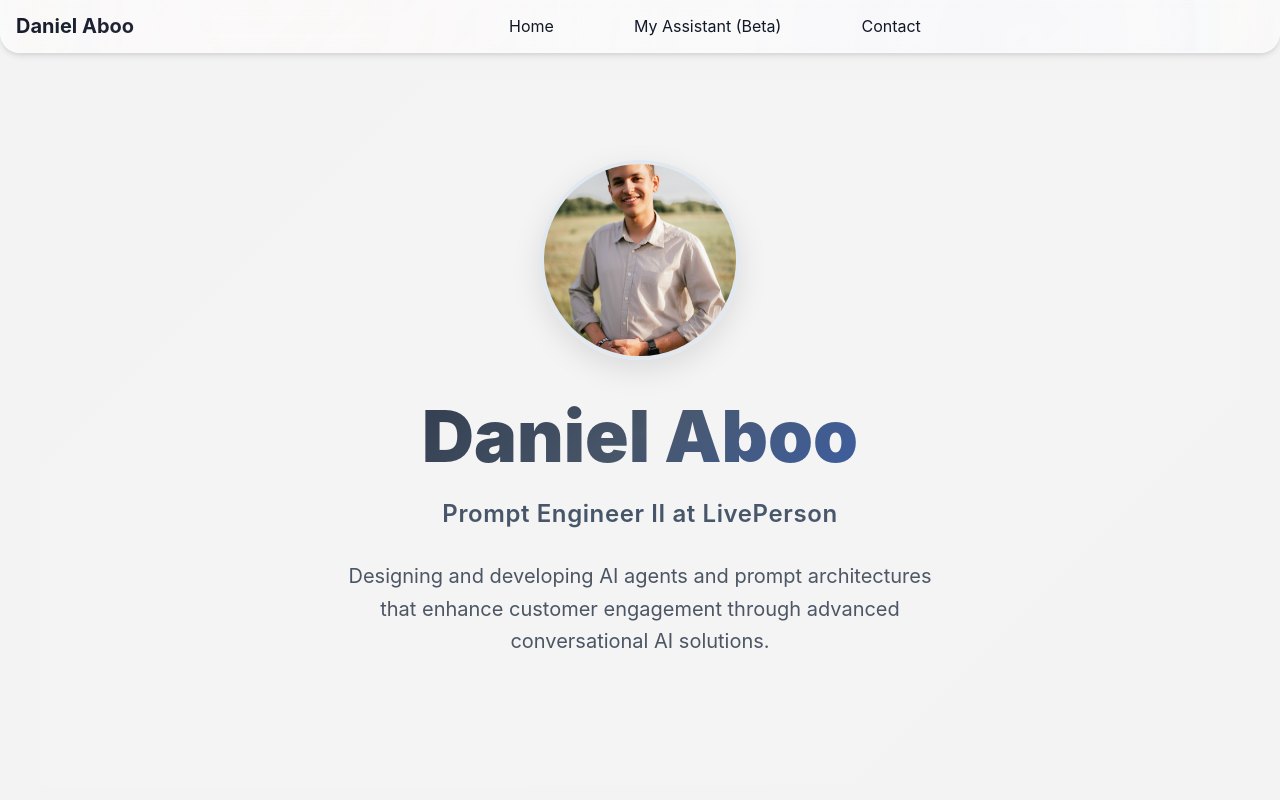
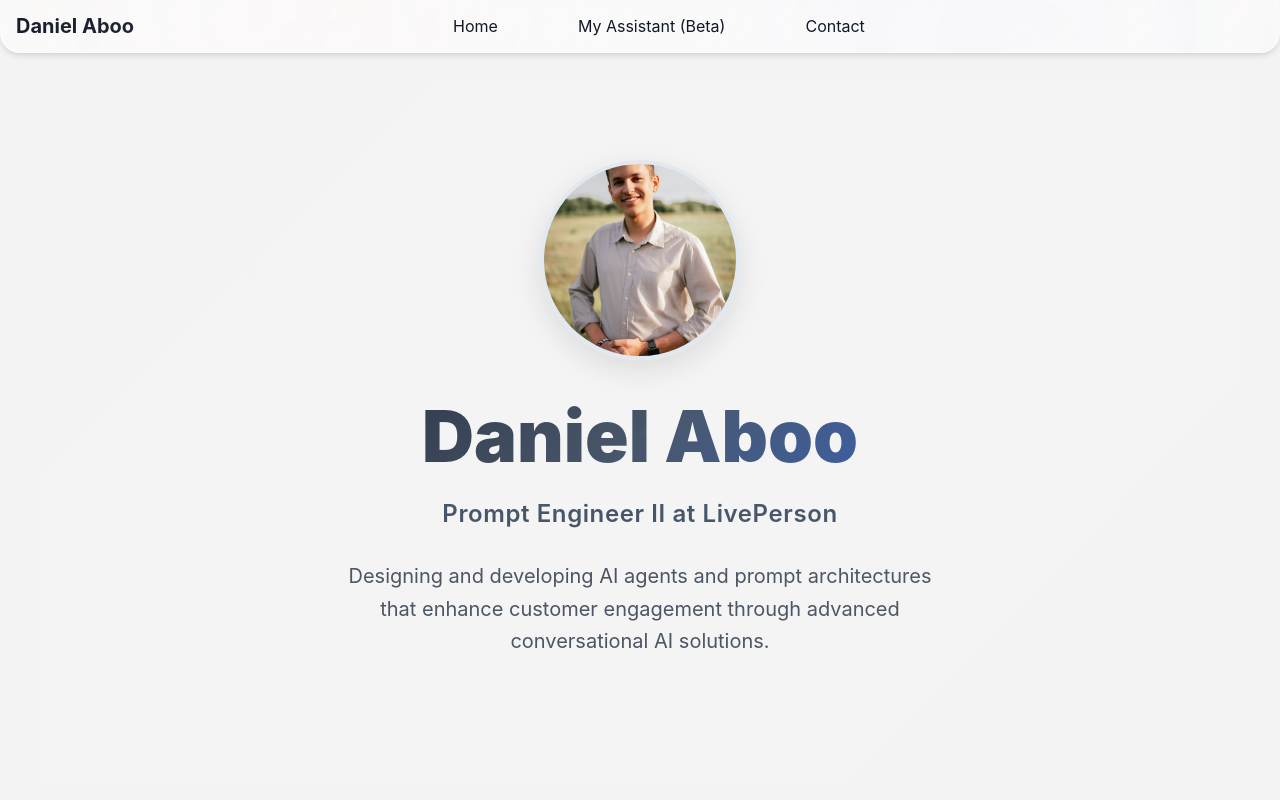
Before and after one commit to Daboo1998/aboodaniel-react-client, a React (Create React App) app: page / in a window 1280 px wide. Shown: the top 800 px of the page. Built offline with nearby package versions, Linux system fonts and the light colour scheme; no server answers.

Commit message:
centered in the page the nav items

```diff
--- a/src/components/molecules/general/PageNavigatorBar.styled.ts
+++ b/src/components/molecules/general/PageNavigatorBar.styled.ts
@@ -259,6 +259,7 @@ export const NavigationContent = styled.div<{ $isHidden: boolean }>`
     box-sizing: border-box;
     transform: none !important;
     transition: none;
+    margin-right: ${theme.spacing[28]};
     z-index: ${theme.zIndices.overlay - 1};
   }
 
```
